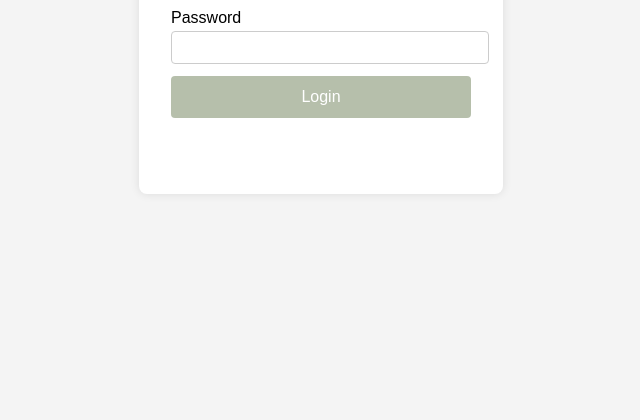
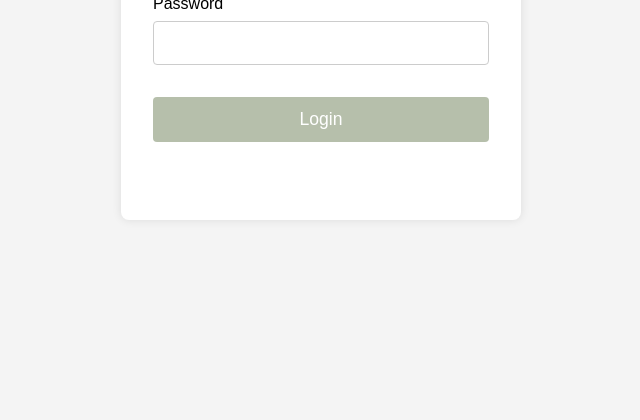
Before and after one commit to mapersiani/ECE196-Group-Project-Code, a plain HTML site: page www/login.html in a window 1280 px wide. Shown: the part 380-800 px from the top of the page, without its empty margins (319-959 px from the left). Drawn offline with Linux system fonts and the light colour scheme.

Commit message:
updates to login

```diff
--- a/www/login.css
+++ b/www/login.css
@@ -1,34 +1,87 @@
+html, body {
+  height: 100%;
+  margin: 0;
+}
+
+/* Flex‐center the container and allow it to shrink when keyboard opens */
 body {
-    display: flex; align-items: center; justify-content: center;
-    height: 100vh; margin: 0;
-    background: #f4f4f4; font-family: sans-serif;
+  display: flex;
+  align-items: center;
+  justify-content: center;
+  background: #f4f4f4;
+  font-family: sans-serif;
+  padding: 1rem;
+  box-sizing: border-box;
 }
+
+/* The white box */
 .login-container {
-    background: #fff; padding: 2rem;
-    border-radius: 8px; box-shadow: 0 0 10px rgba(0,0,0,0.1);
-    width: 300px;
+  background: #fff;
+  width: 100%;
+  max-width: 400px;
+  height: 100%;
+  max-height: 400px;
+  border-radius: 8px;
+  box-shadow: 0 0 10px rgba(0,0,0,0.1);
+  display: flex;
+  flex-direction: column;
+  justify-content: center;
+  padding: 2rem;
+  box-sizing: border-box;
 }
+
+/* Heading */
 .login-container h2 {
+  margin: 0 0 1.5rem;
+  text-align: center;
+  font-size: 1.5rem;
+}
+
+/* Labels & inputs */
+.login-container label {
+  display: block;
   margin-bottom: 1rem;
+  font-size: 1rem;
 }
-  .login-container label {
-    display: block; margin-bottom: 0.75rem;
+
+.login-container input {
+  width: 100%;
+  padding: 0.75rem;
+  margin-top: 0.5rem;
+  border: 1px solid #ccc;
+  border-radius: 4px;
+  font-size: 1rem;
+  box-sizing: border-box;
 }
-  .login-container input {
-    width: 100%; padding: 0.5rem;
-    margin-top: 0.25rem; border: 1px solid #ccc;
+
+/* Submit button */
+.login-container button {
+  width: 100%;
+  padding: 0.75rem;
+  margin-top: 1rem;
+  border: none;
+  background: #71825c83;
+  color: #fff;
+  font-size: 1.1rem;
   border-radius: 4px;
-  }
-  .login-container button {
-    width: 100%; padding: 0.75rem;
-    border: none; background: #71825c83;
-    color: #fff; font-size: 1rem;
-    border-radius: 4px; cursor: pointer;
+  cursor: pointer;
 }
 
 .login-container button:hover {
   background: #667853;
 }
+
+/* Error message */
 .error {
-    color: red; height: 1.2rem; margin-top: 0.5rem;
+  color: red;
+  margin-top: 0.5rem;
+  font-size: 0.9rem;
+  min-height: 1.2rem;
 }
+
+@media (max-width: 360px) {
+  .login-container {
+    border-radius: 0;
+    padding: 1.5rem;
+  }
+}
--- a/www/login.html
+++ b/www/login.html
@@ -3,6 +3,7 @@
 <head>
   <meta charset="utf-8">
   <title>Login - Garage Monitor</title>
+  <meta name="viewport" content="width=device-width, initial-scale=1">
   <link rel="stylesheet" href="/login.css">
   <script defer src="/login.js"></script>
 </head>
```
Also changed, not shown: www/main.js (+2 -9 lines). Lines whose indentation alone changed are shown as unchanged.
